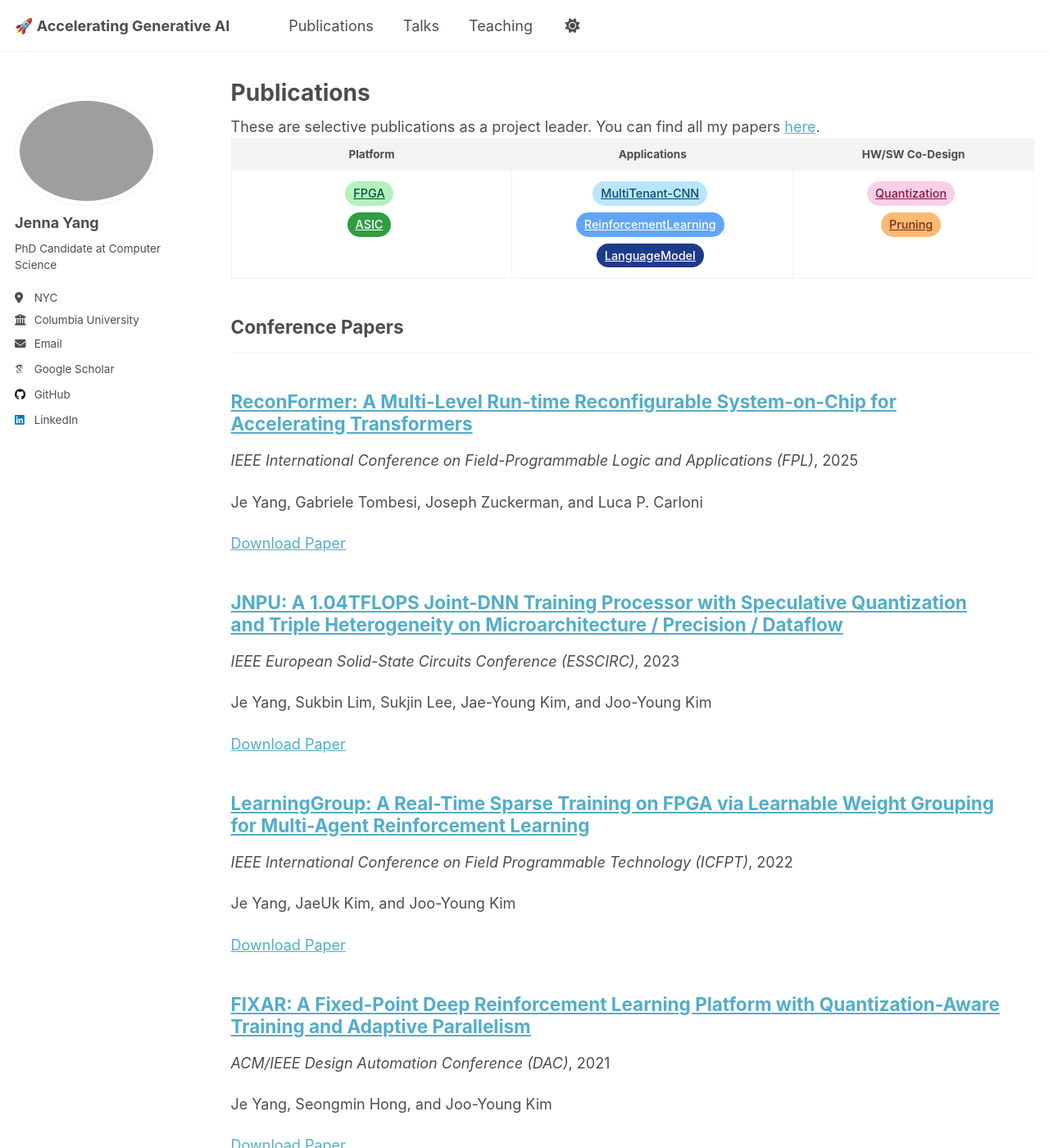
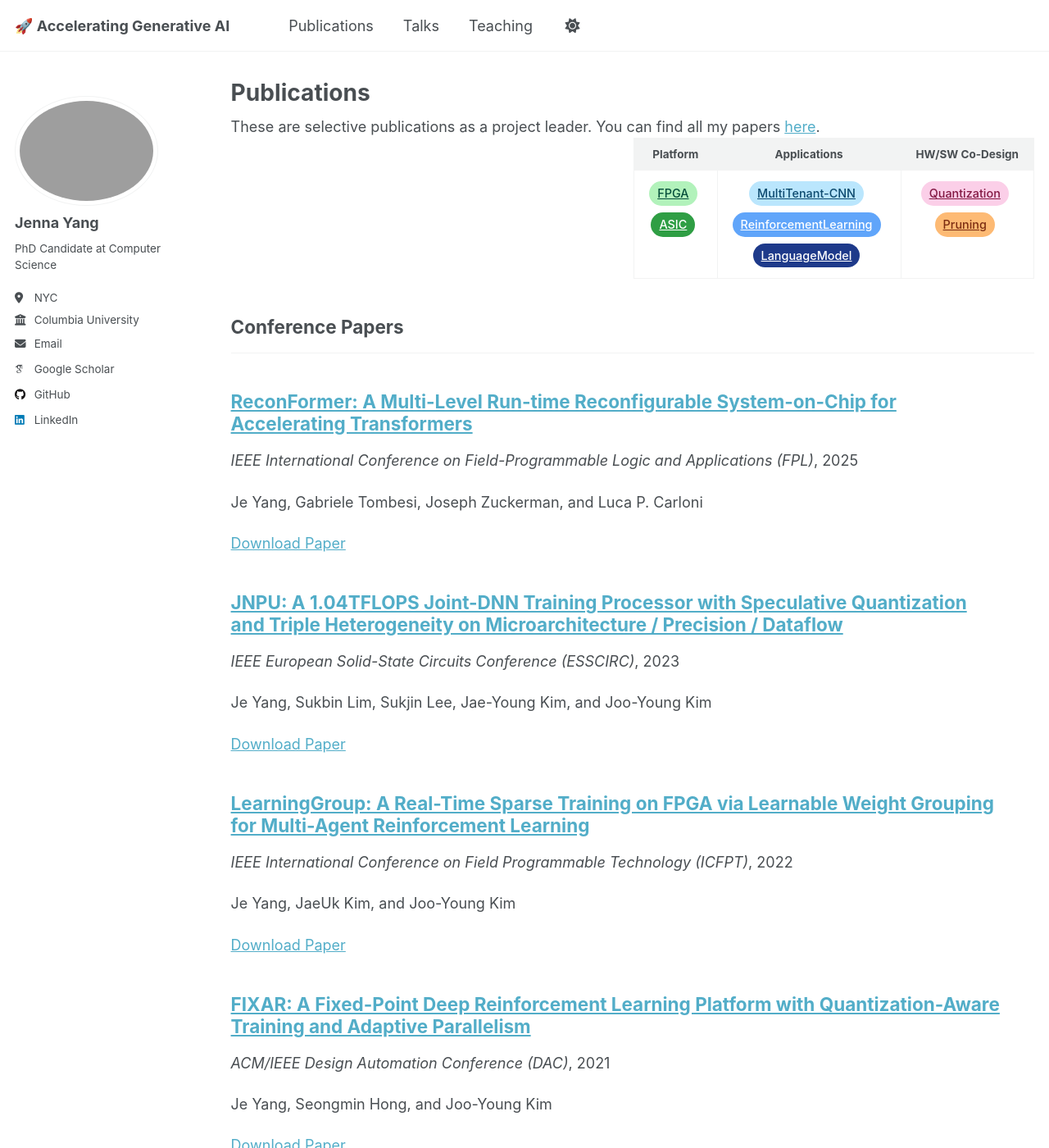
Before and after one commit to jenna-yang/jenna-yang.github.io, a Jekyll site: the page built from _pages/publications.html, in a window 1280 px wide and 1400 px high. Shown: the whole window at 82% size. Built offline with Jekyll 4.4.1, drawn with Linux system fonts in a browser that asks for light colours; some web fonts are replaced.

Commit message:
fix publication table width

```diff
--- a/_includes/tags_table.html
+++ b/_includes/tags_table.html
@@ -4,27 +4,17 @@
     width: 100%;
     border-collapse: collapse;
     margin-bottom: 2rem;
-    table-layout: fixed; /* 고정 너비 설정 */
+    table-layout: auto;
+    table-layout: auto;   /* 자동 너비 계산 */
+    width: auto;          /* 전체 폭 강제 X */
+    margin-left: auto;    /* 가운데 정렬 */
   }
 
   .tag-table th, .tag-table td {
     text-align: center;
     vertical-align: top;
-    padding: 0.5rem;
-  }
-
-  /* 컬럼별 너비 조정 */
-  .tag-table th:nth-child(1),
-  .tag-table td:nth-child(1) {
-    width: 35%;  /* Platform 넓게 */
-  }
-  .tag-table th:nth-child(2),
-  .tag-table td:nth-child(2) {
-    width: 35%;
-  }
-  .tag-table th:nth-child(3),
-  .tag-table td:nth-child(3) {
-    width: 30%;  /* HW/SW Co-Design 좁게 */
+    padding: 0.5rem 1rem; /* 여백 조금 줌 */
+    white-space: nowrap;  /* 줄바꿈 방지: 글자수에 맞게 셀 늘어남 */
   }
 
   /* 태그 기본 스타일 */
```
